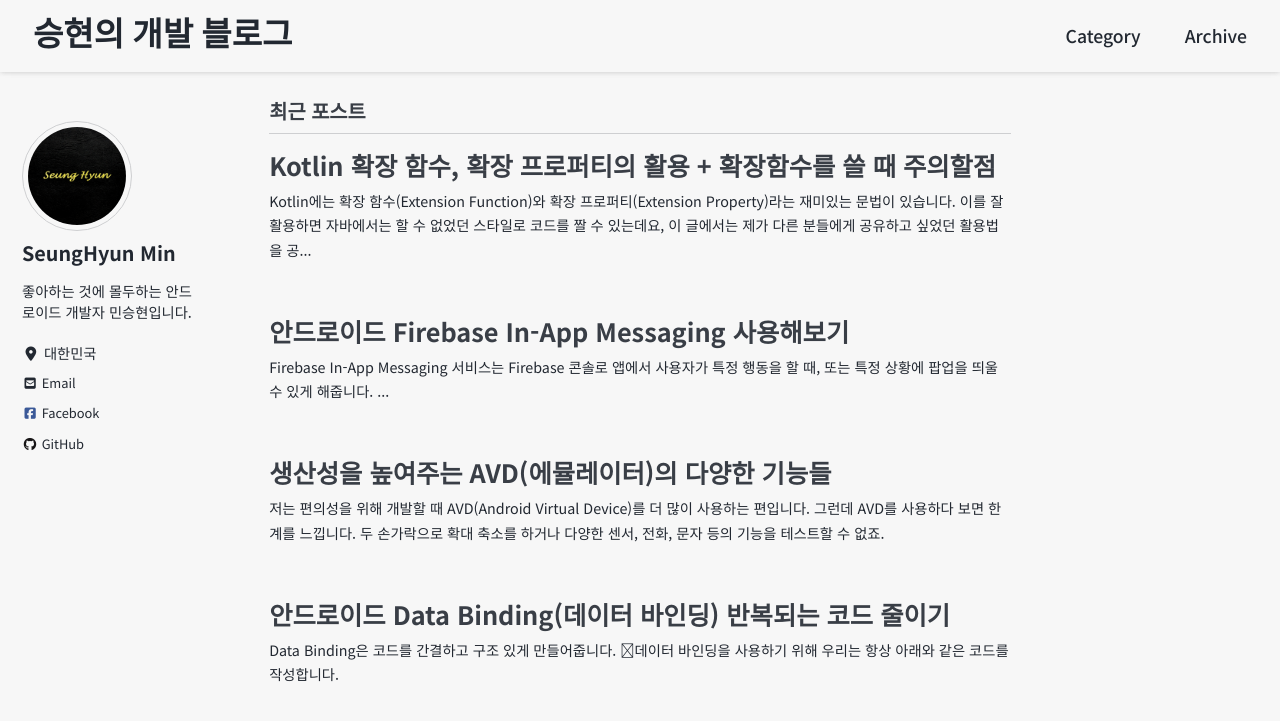
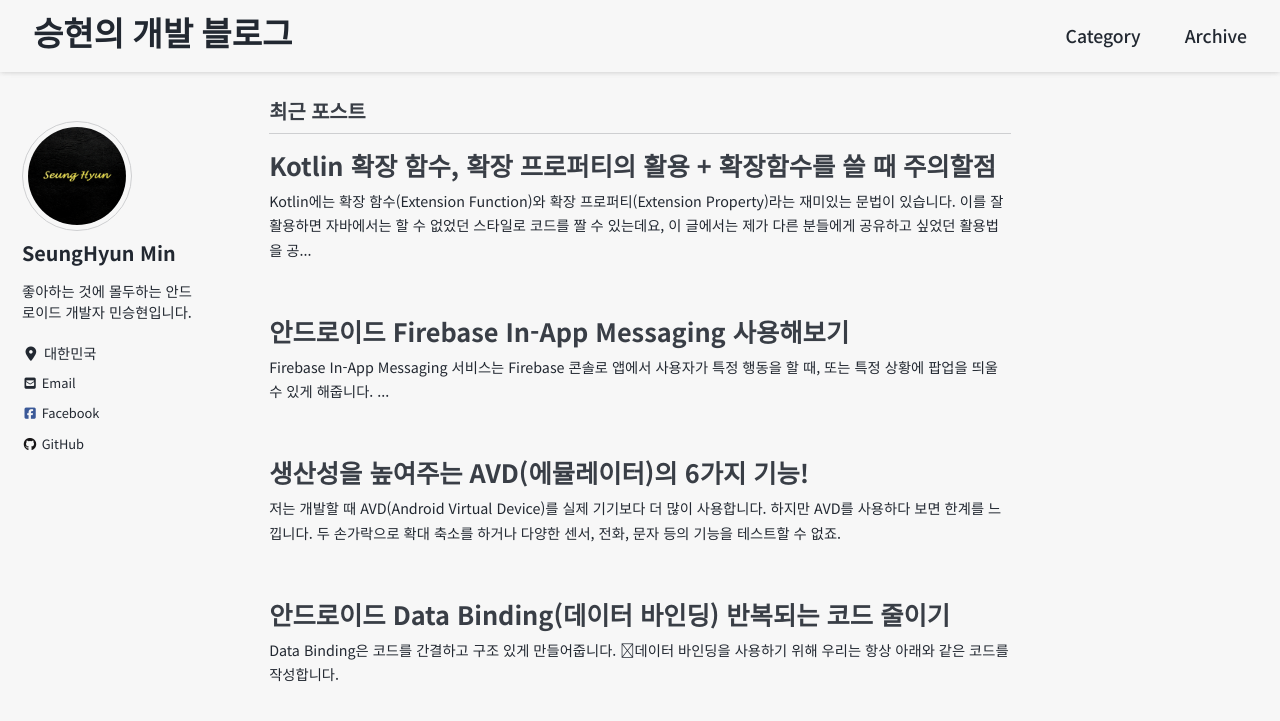
Before and after one commit to MinSeungHyun/minseunghyun.github.io, a Jekyll site: the page built from index.html, in a window 1280 px wide and 900 px high. Shown: the top 721 px of the window. Built offline with Jekyll 4.4.1, drawn with Linux system fonts in a browser that asks for light colours; cached includes are drawn as plain includes; nearby versions of some CDN libraries; some web fonts are replaced; the list of posts is cut into pages by our own code.

Commit message:
제목, 내용 일부 수정

```diff
--- a/_posts/android/2020-01-24-2-1.md
+++ b/_posts/android/2020-01-24-2-1.md
@@ -1,12 +1,11 @@
 ---
-title: "생산성을 높여주는 AVD(에뮬레이터)의 다양한 기능들"
+title: "생산성을 높여주는 AVD(에뮬레이터)의 6가지 기능!"
 categories: [Android]
 tags: [Android, AVD]
 toc: true
 ---
----
-저는 편의성을 위해 개발할 때 [**AVD**(Android Virtual Device)](https://developer.android.com/studio/run/emulator){:target="_blank"}를 더 많이 사용하는 편입니다.
-그런데 AVD를 사용하다 보면 한계를 느낍니다.
+저는 개발할 때 [**AVD**(Android Virtual Device)](https://developer.android.com/studio/run/emulator){:target="_blank"}를 실제 기기보다 더 많이 사용합니다.
+하지만 AVD를 사용하다 보면 한계를 느낍니다.
 두 손가락으로 확대 축소를 하거나 다양한 센서, 전화, 문자 등의 기능을 테스트할 수 없죠.
 
 **하지만 AVD에 있는 기능들을 사용한다면 가능합니다.**
```
